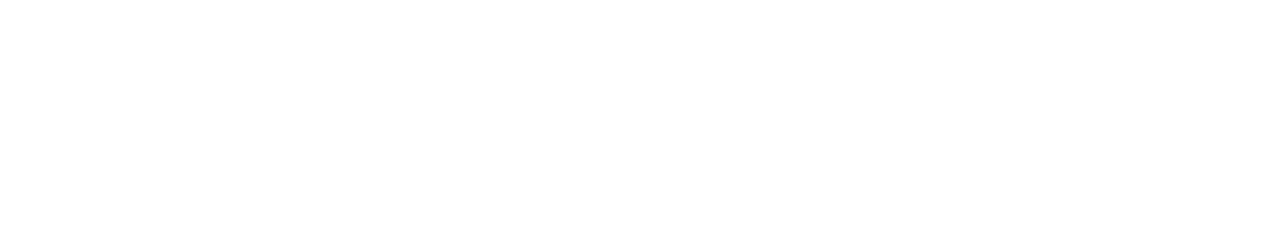
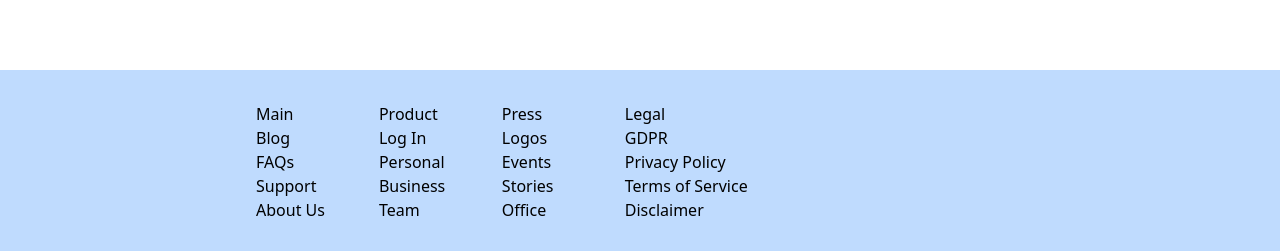
Before and after one commit to Torycd/companyfolio, a React (Create React App) app: page / in a window 1280 px wide. Shown: the part 3246-3497 px from the top of the page. Before the commit the page ends 3236 px from the top, so only its background shows below. Built offline with nearby package versions, Linux system fonts and the light colour scheme.

Commit message:
footer build

```diff
--- a/src/MainLandingPage.jsx
+++ b/src/MainLandingPage.jsx
@@ -1,5 +1,6 @@
 import { Outlet } from "react-router-dom";
 import NavigationMenu from "./components/Navigation/NavigationMenu";
+import Footer from "./components/Footer/Footer";
 
 const MainLandingPage = () => {
   return (
@@ -10,6 +11,7 @@
       <div className="lg:px-64 md:px-24 sm:px-10 px-4">
         <Outlet />
       </div>
+      <Footer/>
     </div>
   );
 };
--- /dev/null
+++ b/src/components/Footer/Footer.jsx
@@ -0,0 +1,52 @@
+// import React from 'react'
+
+const Footer = () => {
+  return (
+    <div className="mt-20 bg-blue-200 lg:px-64 md:px-24 sm:px-10 px-4 py-8">
+      <div className="flex">
+        <div className="grid md:grid-cols-4">
+          <div>
+            <h2>Main</h2>
+            <ul>
+              <li>Blog</li>
+              <li>FAQs</li>
+              <li>Support</li>
+              <li>About Us</li>
+            </ul>
+          </div>
+          <div>
+            <h2>Product</h2>
+            <ul>
+              <li>Log In</li>
+              <li>Personal</li>
+              <li>Business</li>
+              <li>Team</li>
+            </ul>
+          </div>
+          <div>
+            <h2>Press</h2>
+            <ul>
+              <li>Logos</li>
+              <li>Events</li>
+              <li>Stories</li>
+              <li>Office</li>
+            </ul>
+          </div>
+          <div>
+            <h2>Legal</h2>
+            <ul>
+              <li>GDPR</li>
+              <li>Privacy Policy</li>
+              <li>Terms of Service</li>
+              <li>Disclaimer</li>
+            </ul>
+          </div>
+        </div>
+        <div className=""></div>
+      </div>
+      <div></div>
+    </div>
+  );
+};
+
+export default Footer;
```
